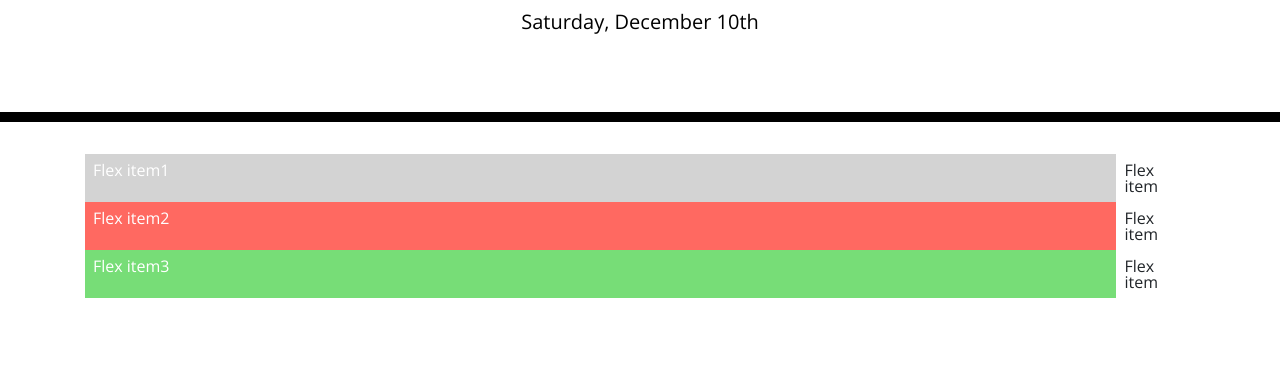
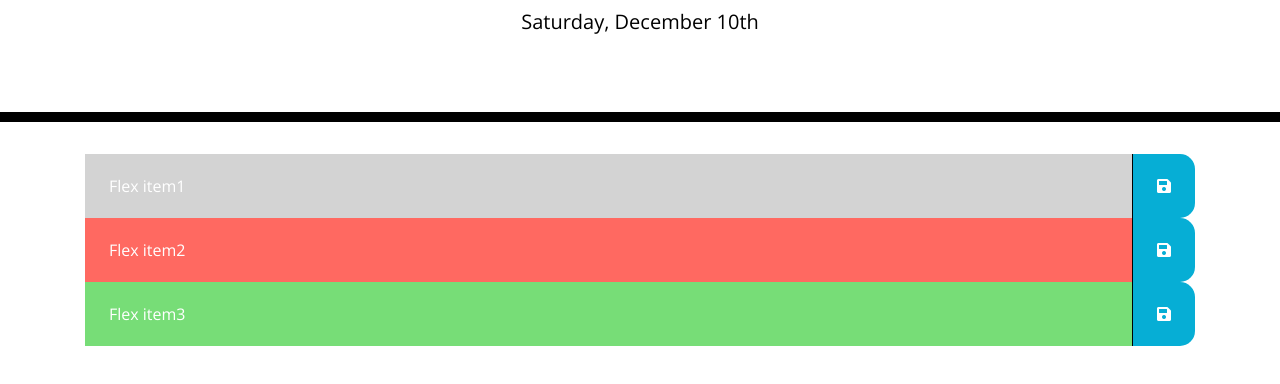
Before and after one commit to sabrina-martorelli/Simple-Planner, a plain HTML site: page index.html in a window 1280 px wide. Shown: the part 182-566 px from the top of the page. Drawn offline with nearby package versions, Linux system fonts and the light colour scheme.

Commit message:
Adds html css classes for testing and fontawesome icon

```diff
--- a/index.html
+++ b/index.html
@@ -36,18 +36,19 @@
 
 
 
-      <div class="d-flex flex-column bd-highlight mb-3">
-        <div class="d-flex bd-highlight">
-          <div class="p-2 w-100 bd-highlight past">Flex item1</div>
-          <div class="p-2 flex-shrink-1 bd-highlight">Flex item</div>
+      <div class="d-flex flex-column">
+
+        <div class="d-flex ">
+          <div class="p-4 w-100  past">Flex item1</div>
+          <div class="p-4 flex-shrink-1 saveBtn"><i class="fas fa-save"></i></div>
         </div>
-        <div class="d-flex bd-highlight">
-          <div class="p-2 w-100 bd-highlight present">Flex item2</div>
-          <div class="p-2 flex-shrink-1 bd-highlight">Flex item</div>
+        <div class="d-flex ">
+          <div class="p-4 w-100  present">Flex item2</div>
+          <div class="p-4 flex-shrink-1 saveBtn"><i class="fas fa-save"></i></div>
         </div>
-        <div class="d-flex bd-highlight">
-          <div class="p-2 w-100 bd-highlight future">Flex item3</div>
-          <div class="p-2 flex-shrink-1 bd-highlight">Flex item</div>
+        <div class="d-flex ">
+          <div class="p-4 w-100 future">Flex item3</div>
+          <div class="p-4 flex-shrink-1 saveBtn"><i class="fas fa-save"></i></div>
         </div>
 
       </div>
```
